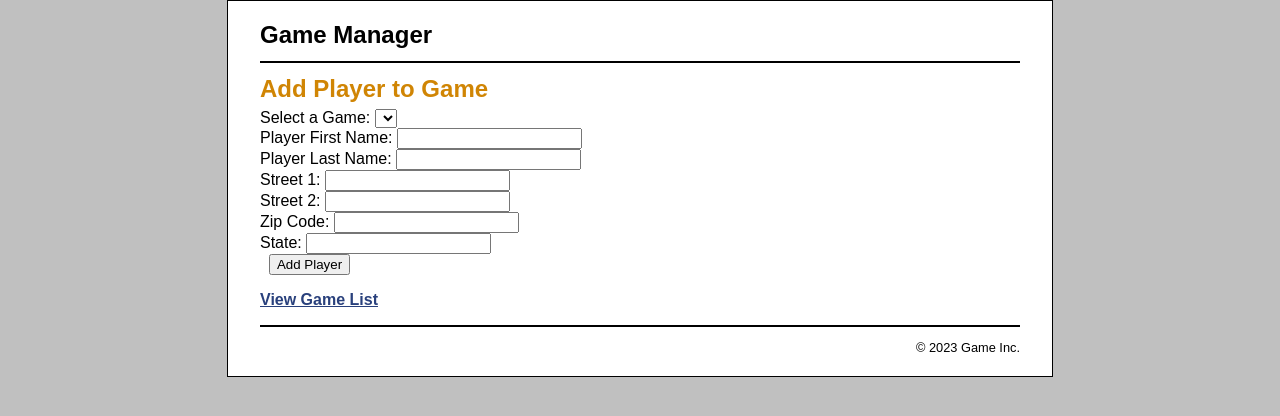
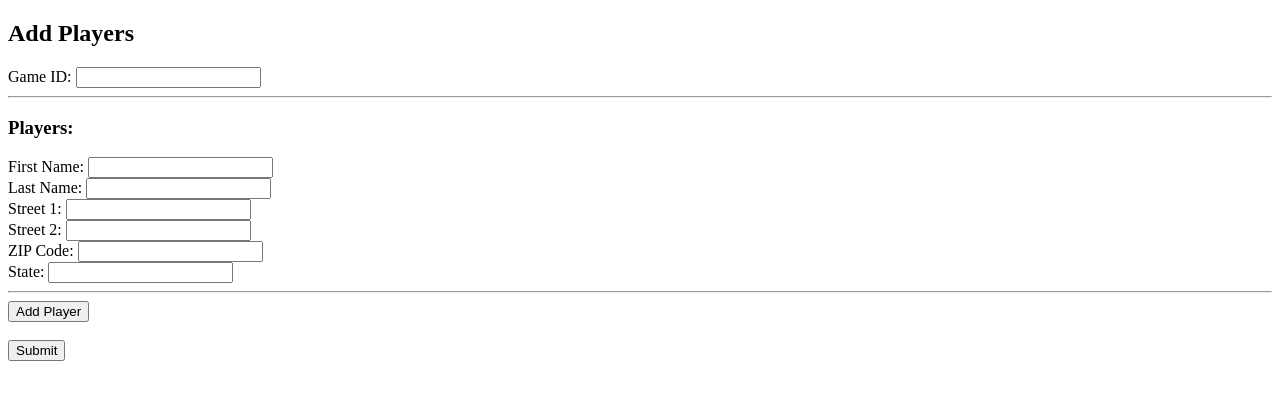
Before and after one commit to APTASU/SqLIZE, a PHP site: page /add_product_form.php in a window 1280 px wide. Shown: the top 416 px of the page. Run offline with PHP 8.4, Linux system fonts and the light colour scheme; data that the repository does not hold is empty.

Commit message:
Update add_product_form.php

```diff
--- a/add_product_form.php
+++ b/add_product_form.php
@@ -1,66 +1,79 @@
-<?php
-require_once('database.php');
+<!-- add_player_form.php -->
 
-$query = 'SELECT *
-          FROM Game
-          ORDER BY GameID';
-
-$statement = $db->prepare($query);
-$statement->execute();
-$games = $statement->fetchAll();
-$statement->closeCursor();
-?>
 <!DOCTYPE html>
 <html>
-<!-- the head section -->
 <head>
-    <title>Game Manager</title>
-    <link rel="stylesheet" type="text/css" href="main.css">
+    <title>Add Players</title>
 </head>
-<!-- the body section -->
 <body>
-    <header>
-        <h1>Game Manager</h1>
-    </header>
+    <h2>Add Players</h2>
+    <form action="add_players.php" method="post">
+        <label for="game_id">Game ID:</label>
+        <input type="text" name="game_id" id="game_id" required>
+        <hr>
+        <h3>Players:</h3>
+        <div id="players-container">
+            <div class="player">
+                <label for="player_fname">First Name:</label>
+                <input type="text" name="player[0][player_fname]" required>
+                <br>
+                <label for="player_lname">Last Name:</label>
+                <input type="text" name="player[0][player_lname]" required>
+                <br>
+                <label for="street1">Street 1:</label>
+                <input type="text" name="player[0][street1]" required>
+                <br>
+                <label for="street2">Street 2:</label>
+                <input type="text" name="player[0][street2]">
+                <br>
+                <label for="zip_code">ZIP Code:</label>
+                <input type="text" name="player[0][zip_code]" required>
+                <br>
+                <label for="state">State:</label>
+                <input type="text" name="player[0][state]" required>
+                <hr>
+            </div>
+        </div>
+        <button type="button" onclick="addPlayer()">Add Player</button>
+        <br><br>
+        <input type="submit" value="Submit">
+    </form>
 
-    <main>
-        <h1>Add Player to Game</h1>
-        <form action="index.php" method="post" id="Add Player">
-            <label>Select a Game:</label>
-            <select name="game_id">
-                <?php foreach($games as $game) : ?>
-                    <option value="<?php echo $game['GameID']; ?>">
-                        <?php echo $game['Gamename']; ?>
-                    </option>
-                <?php endforeach; ?>
-            </select><br>
+    <script>
+        var playerCount = 1;
 
-            <label>Player First Name:</label>
-            <input type="text" name="player_fname"><br>
+        function addPlayer() {
+            var playerContainer = document.getElementById("players-container");
 
-            <label>Player Last Name:</label>
-            <input type="text" name="player_lname"><br>
+            var playerDiv = document.createElement("div");
+            playerDiv.classList.add("player");
 
-            <label>Street 1:</label>
-            <input type="text" name="street1"><br>
+            var playerHTML = `
+                <label for="player_fname">First Name:</label>
+                <input type="text" name="player[${playerCount}][player_fname]" required>
+                <br>
+                <label for="player_lname">Last Name:</label>
+                <input type="text" name="player[${playerCount}][player_lname]" required>
+                <br>
+                <label for="street1">Street 1:</label>
+                <input type="text" name="player[${playerCount}][street1]" required>
+                <br>
+                <label for="street2">Street 2:</label>
+                <input type="text" name="player[${playerCount}][street2]">
+                <br>
+                <label for="zip_code">ZIP Code:</label>
+                <input type="text" name="player[${playerCount}][zip_code]" required>
+                <br>
+                <label for="state">State:</label>
+                <input type="text" name="player[${playerCount}][state]" required>
+                <hr>
+            `;
 
-            <label>Street 2:</label>
-            <input type="text" name="street2"><br>
+            playerDiv.innerHTML = playerHTML;
+            playerContainer.appendChild(playerDiv);
 
-            <label>Zip Code:</label>
-            <input type="text" name="zip_Code"><br>
-
-            <label>State:</label>
-            <input type="text" name="state"><br>
-
-            <label>&nbsp;</label>
-            <input type="submit" value="Add Player"><br>
-        </form>
-        <p><a href="index.php">View Game List</a></p>
-    </main>
-
-    <footer>
-        <p>&copy; <?php echo date("Y"); ?> Game Inc.</p>
-    </footer>
+            playerCount++;
+        }
+    </script>
 </body>
 </html>
```
